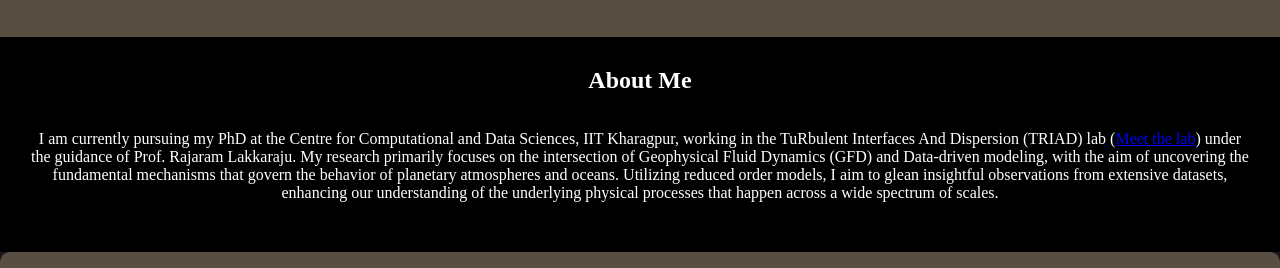
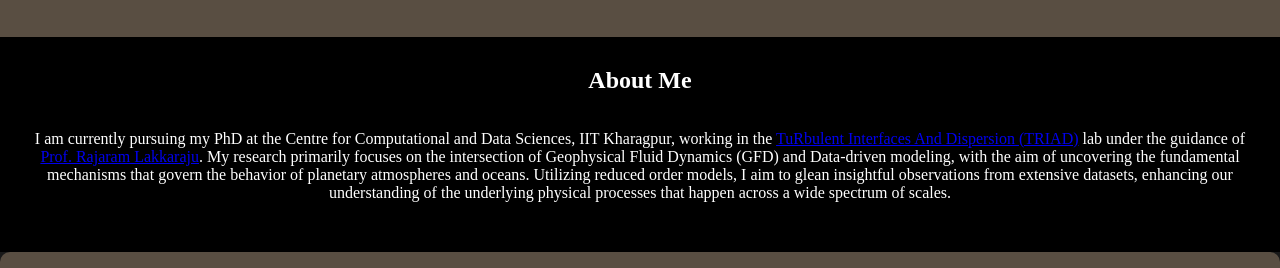
Before and after one commit to krishnapriyavr0/krishnapriyavr0, a plain HTML site: page index.html in a window 1280 px wide. Shown: the part 532-800 px from the top of the page. Drawn offline with Linux system fonts and the light colour scheme.

Commit message:
Update index.html

```diff
--- a/index.html
+++ b/index.html
@@ -56,7 +56,7 @@ West Bengal, India 721302</p>
             <div class="about-me-container">
 		<div class="about-me-content">
                 	<h2>About Me</h2>
-			<p>I am currently pursuing my PhD at the Centre for Computational and Data Sciences, IIT Kharagpur, working in the TuRbulent Interfaces And Dispersion (TRIAD) lab (<a href="https://sites.google.com/view/rajaramlakkaraju/home?authuser=0">Meet the lab</a>) under the guidance of Prof. Rajaram Lakkaraju. My research primarily focuses on the intersection of Geophysical Fluid Dynamics (GFD) and Data-driven modeling, with the aim of uncovering the fundamental mechanisms that govern the behavior of planetary atmospheres and oceans. Utilizing reduced order models, I aim to glean insightful observations from extensive datasets, enhancing our understanding of the underlying physical processes that happen across a wide spectrum of scales.</p>
+			<p>I am currently pursuing my PhD at the Centre for Computational and Data Sciences, IIT Kharagpur, working in the <a href="https://sites.google.com/view/rajaramlakkaraju/home?authuser=0">TuRbulent Interfaces And Dispersion (TRIAD)</a> lab under the guidance of <a href="https://scholar.google.com/citations?user=MlsGaRYAAAAJ&hl=en">Prof. Rajaram Lakkaraju</a>. My research primarily focuses on the intersection of Geophysical Fluid Dynamics (GFD) and Data-driven modeling, with the aim of uncovering the fundamental mechanisms that govern the behavior of planetary atmospheres and oceans. Utilizing reduced order models, I aim to glean insightful observations from extensive datasets, enhancing our understanding of the underlying physical processes that happen across a wide spectrum of scales.</p>
 		</div>
             </div>
         </section>
```
